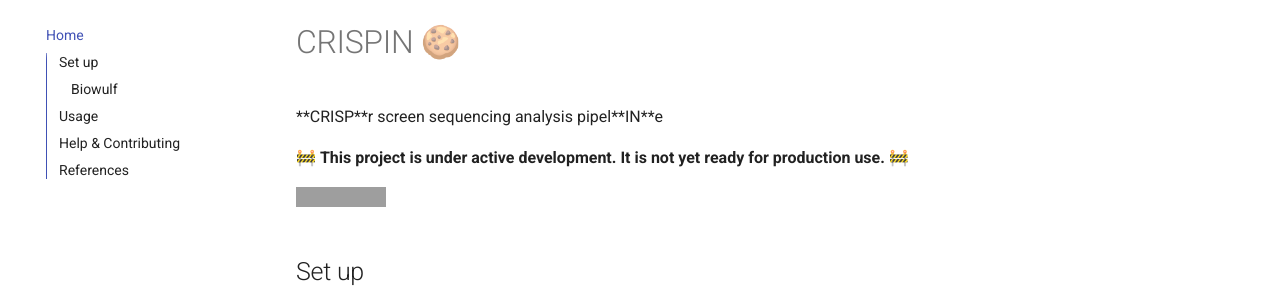
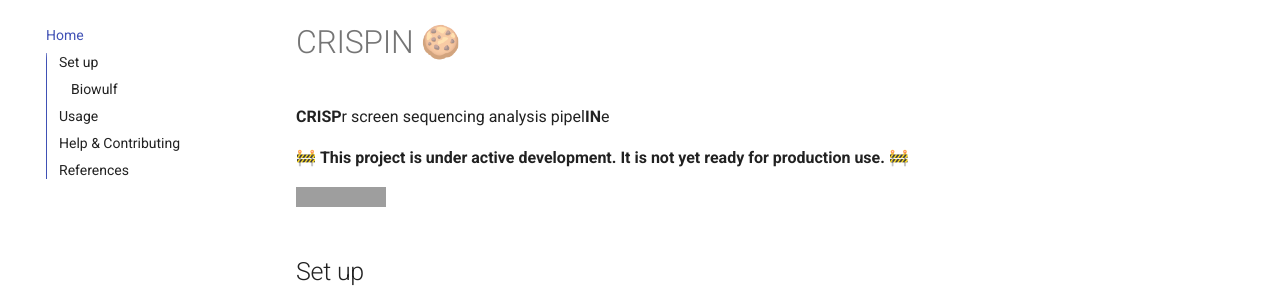
Before and after one commit to abcsFrederick/CRISPIN, an MkDocs documentation site: the page built from docs/index.md, in a window 1280 px wide and 900 px high. Shown: the part 124-424 px from the top of the window. Built offline with MkDocs 1.6.1 and Material for MkDocs 9.7.7, drawn with Linux system fonts in a browser that asks for light colours; comment, search, counter and statistics services are not loaded; the version menu is left out; grey boxes are pictures that could not be loaded.

Commit message:
fix: remove betterem extension

```diff
--- a/mkdocs.yml
+++ b/mkdocs.yml
@@ -64,8 +64,6 @@ markdown_extensions:
       permalink: true
   - pymdownx.arithmatex:
       generic: true
-  - pymdownx.betterem:
-      smart_enable: all
   - pymdownx.caret
   - pymdownx.critic
   - pymdownx.details
```
